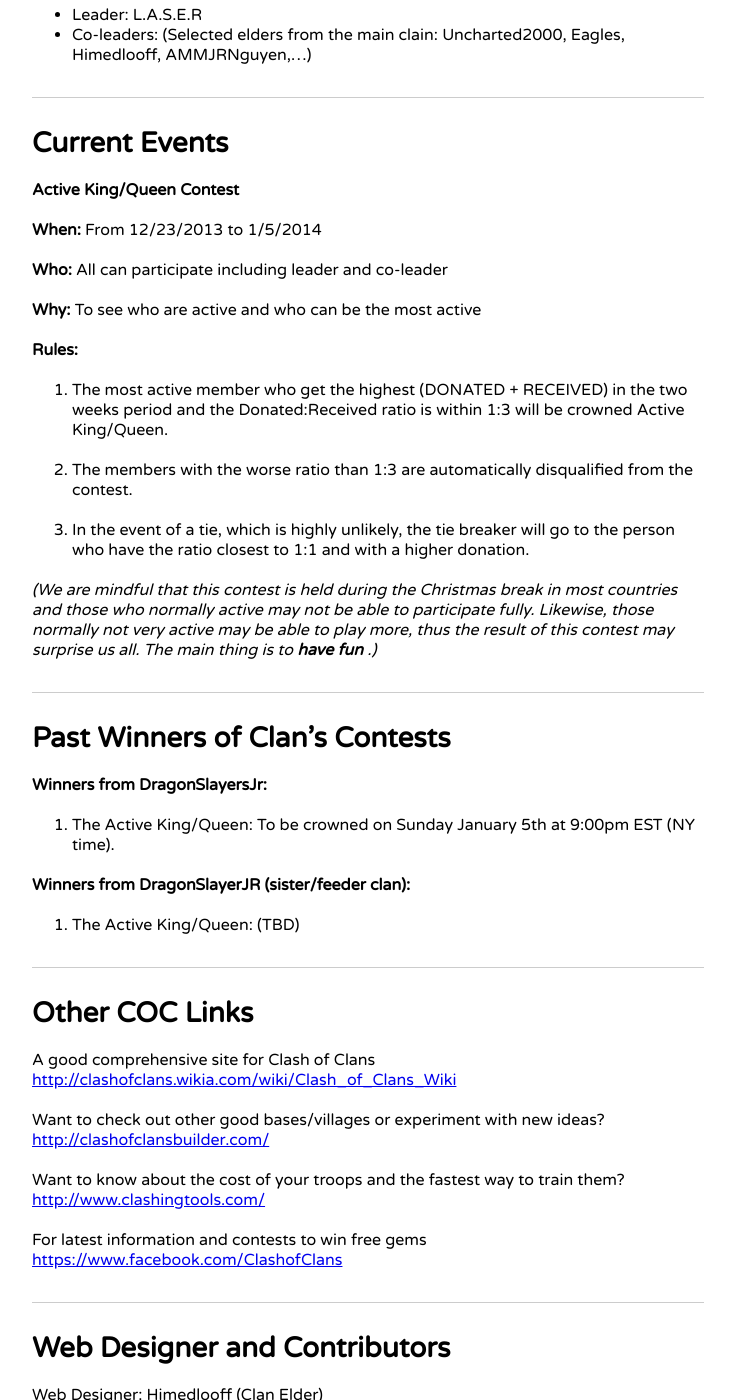
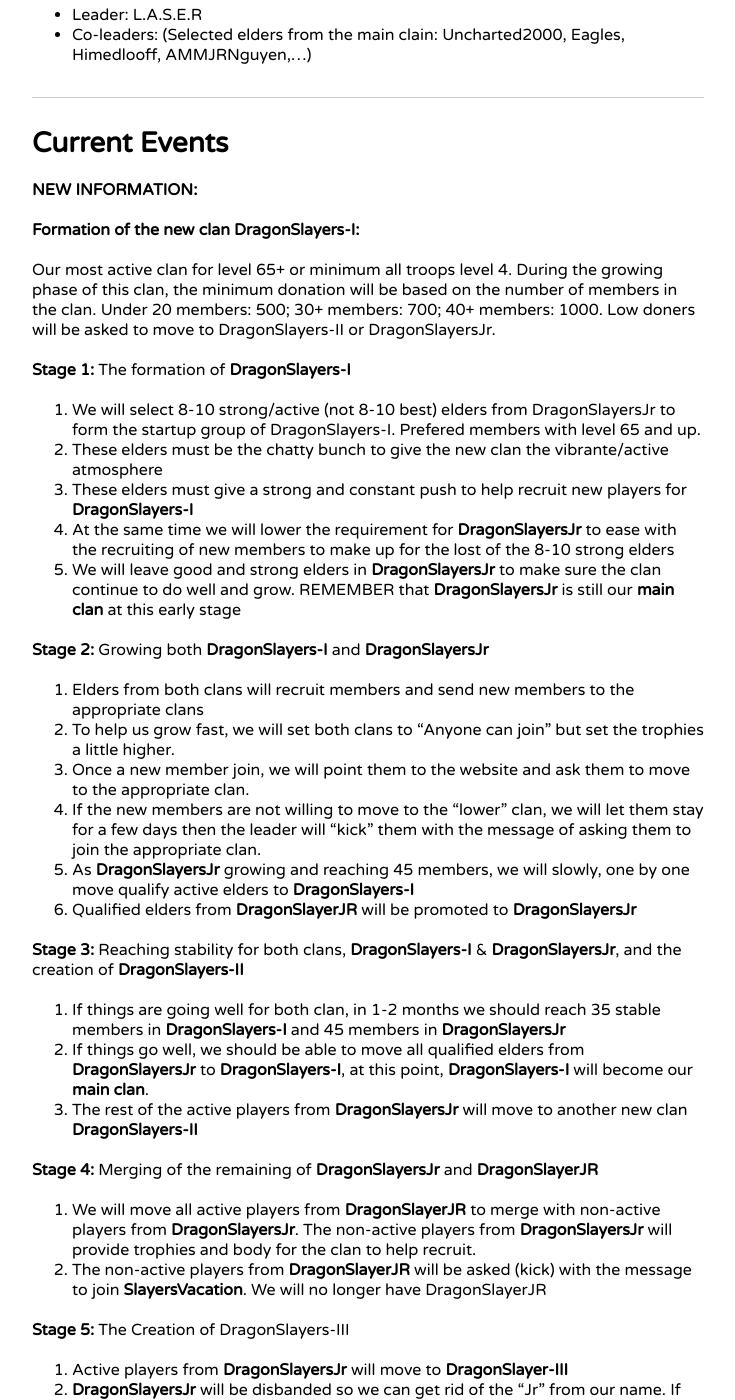
Before and after one commit to himedlooff/DragonSlayersJr, a Jekyll site: the page built from index.md, in a window 1280 px wide and 1400 px high, scrolled down 1187 px. Shown: the whole window, without its empty margins (128-863 px from the left). Built offline with Jekyll 4.4.1, drawn with Linux system fonts in a browser that asks for light colours; Markdown is read by kramdown in place of the engine named in the settings; some of the changed text lies outside the part shown.

Commit message:
Update index.md
Added the New Information to the Current Events.

```diff
--- a/index.md
+++ b/index.md
@@ -38,6 +38,49 @@ Elder Requirement:  (subjected to change as our clan grow)
 - Co-leaders: (Selected elders from the main clain: Uncharted2000, Eagles, Himedlooff, AMMJRNguyen,...)
 
 # Current Events
+
+**NEW INFORMATION:**
+
+**Formation of the new clan DragonSlayers-I:**
+
+Our most active clan for level 65+ or minimum all troops level 4.  During the growing phase of this clan, the minimum donation will be based on the number of members in the clan.  Under 20 members: 500; 30+ members: 700; 40+ members: 1000.  Low doners will be asked to move to DragonSlayers-II or DragonSlayersJr.
+
+**Stage 1:** The formation of **DragonSlayers-I**
+
+1. We will select 8-10 strong/active (not 8-10 best) elders from DragonSlayersJr to form the startup group of DragonSlayers-I.  Prefered members with level 65 and up.
+2. These elders must be the chatty bunch to give the new clan the vibrante/active atmosphere
+3. These elders must give a strong and constant push to help recruit new players for **DragonSlayers-I**
+4. At the same time we will lower the requirement for **DragonSlayersJr** to ease with the recruiting of new members to make up for the lost of the 8-10 strong elders
+5. We will leave good and strong elders in **DragonSlayersJr** to make sure the clan continue to do well and grow.  REMEMBER that **DragonSlayersJr** is still our **main clan** at this early stage
+
+
+**Stage 2:** Growing both **DragonSlayers-I** and **DragonSlayersJr**
+
+1. Elders from both clans will recruit members and send new members to the appropriate clans
+2. To help us grow fast, we will set both clans to "Anyone can join" but set the trophies a little higher.
+3. Once a new member join, we will point them to the website and ask them to move to the appropriate clan.
+4. If the new members are not willing to move to the "lower" clan, we will let them stay for a few days then the leader will "kick" them with the message of asking them to join the appropriate clan.
+5. As **DragonSlayersJr** growing and reaching 45 members, we will slowly, one by one move qualify active elders to **DragonSlayers-I**
+6. Qualified elders from **DragonSlayerJR** will be promoted to **DragonSlayersJr**
+
+**Stage 3:** Reaching stability for both clans, **DragonSlayers-I** & **DragonSlayersJr**, and the creation of **DragonSlayers-II**
+
+1. If things are going well for both clan, in 1-2 months we should reach 35 stable members in **DragonSlayers-I** and 45 members in **DragonSlayersJr**
+2. If things go well, we should be able to move all qualified elders from **DragonSlayersJr** to **DragonSlayers-I**, at this point, **DragonSlayers-I** will become our **main clan**.
+3. The rest of the active players from **DragonSlayersJr** will move to another new clan **DragonSlayers-II**
+
+**Stage 4:** Merging of the remaining of **DragonSlayersJr** and **DragonSlayerJR**
+
+1. We will move all active players from **DragonSlayerJR** to merge with non-active players from **DragonSlayersJr**.  The non-active players from **DragonSlayersJr** will provide trophies and body for the clan to help recruit.
+2. The non-active players from **DragonSlayerJR** will be asked (kick) with the message to join **SlayersVacation**.  We will no longer have DragonSlayerJR
+
+**Stage 5:** The Creation of DragonSlayers-III
+
+1. Active players from **DragonSlayersJr** will move to **DragonSlayer-III**
+2. **DragonSlayersJr** will be disbanded so we can get rid of the "Jr" from our name.  If need be, we will create **DragonSlayers-IV** as the entry clan into our clan network
+
+
+**PREVIOUS WEEK**
 
 **Active King/Queen Contest**
 
```
